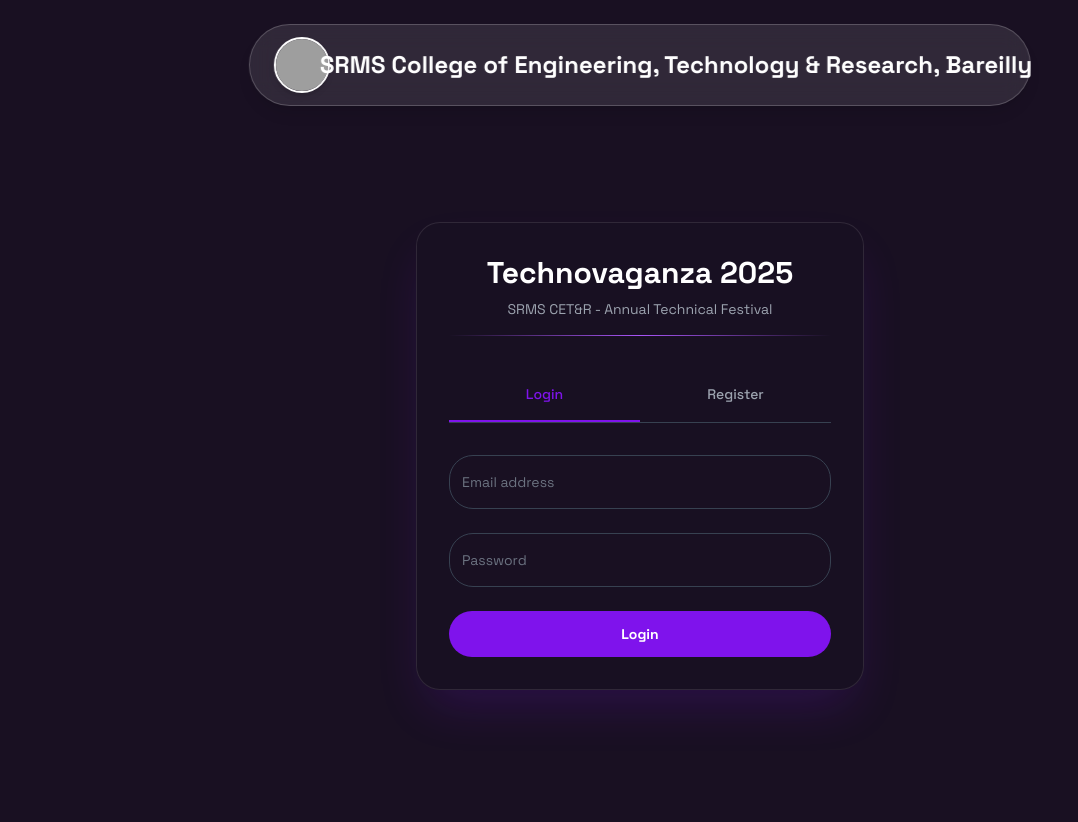
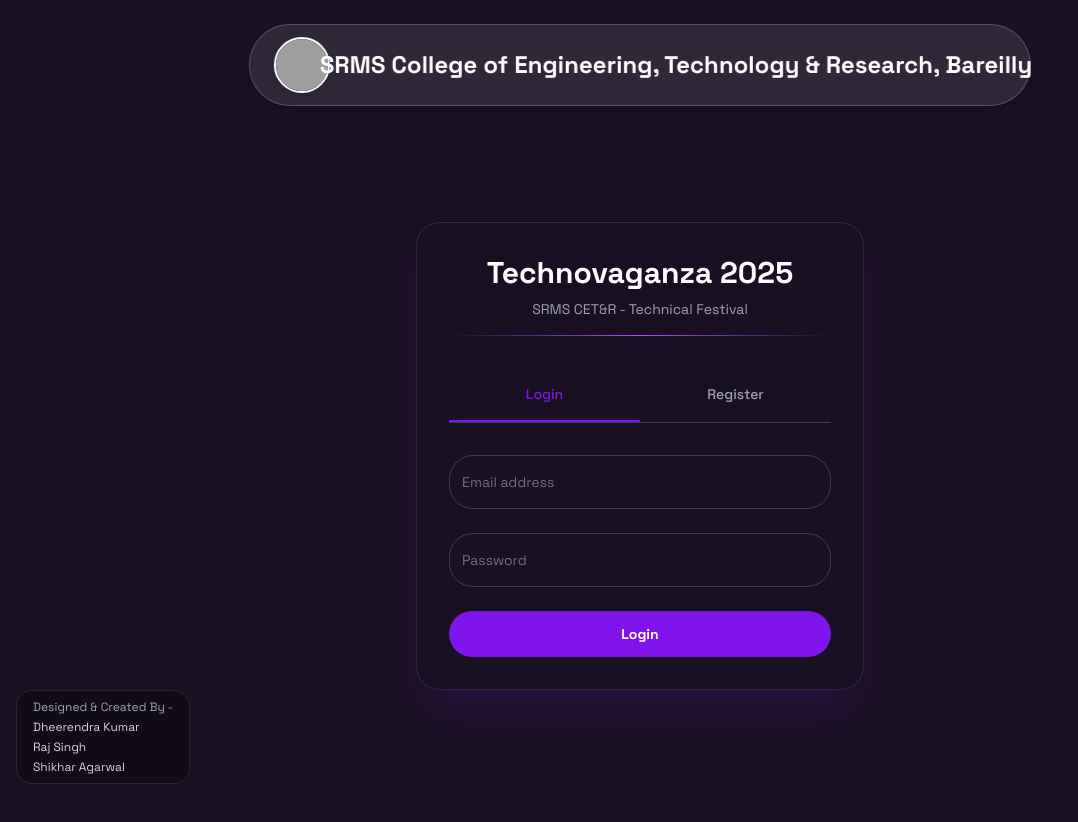
Before and after one commit to httpshikhar/technovaganza-frontend, a React (Create React App) app: page /auth in a window 1280 px wide. Shown: the top 822 px of the page, without its empty margins (0-1078 px from the left). Built offline with nearby package versions, Linux system fonts and the light colour scheme; grey boxes are pictures that could not be loaded; the HTML template or start-up script is replaced by a standard one.

Commit message:
Addded Photo

```diff
--- a/src/pages/Auth.js
+++ b/src/pages/Auth.js
@@ -8,9 +8,6 @@
   return (
     <>
       <div className="mt-8 flex items-center justify-center min-h-screen bg-background-dark">
-
-
-
         {/* Top Header with Logo + College Name */}
         <header className="absolute top-6 left-1/2 -translate-x-1/2 flex items-center gap-4 bg-white/10 backdrop-blur-md px-6 py-3 rounded-full shadow-lg border border-white/20 max-w-[90vw]">
           <img
@@ -29,7 +26,7 @@
           {/* Header */}
           <div className="text-center">
             <h1 className="text-3xl font-bold text-white">Technovaganza 2025</h1>
-            <p className="mt-2 text-sm text-gray-400">SRMS CET&R - Annual Technical Festival</p>
+            <p className="mt-2 text-sm text-gray-400">SRMS CET&R - Technical Festival</p>
             <div className="mt-4 h-px bg-gradient-to-r from-transparent via-purple-500 to-transparent"></div>
           </div>
 
@@ -66,6 +63,20 @@
             )}
           </div>
         </div>
+
+        {/* Footer Credits - Left Side */}
+        <footer className="absolute bottom-4 left-4 text-left">
+          <div className="bg-black/30 backdrop-blur-sm px-4 py-2 rounded-lg border border-white/10">
+            <p className="text-xs text-gray-400">
+              Designed & Created By -
+            </p>
+            <div className="flex flex-col mt-1 space-y-1">
+              <span className="text-xs text-gray-300">Dheerendra Kumar</span>
+              <span className="text-xs text-gray-300">Raj Singh</span>
+              <span className="text-xs text-gray-300">Shikhar Agarwal</span>
+            </div>
+          </div>
+        </footer>
       </div>
     </>
   );
--- a/src/pages/Landing.js
+++ b/src/pages/Landing.js
@@ -36,7 +36,7 @@
 
         {/* Annual Technical Fest with glowing effect */}
         <p className="mt-4 text-2xl md:text-3xl font-bold glow-text">
-          Annual Technical Fest
+          Technical Fest
         </p>
 
         {/* Hosted By CSE Department */}
```
Lines whose indentation alone changed are shown as unchanged.
